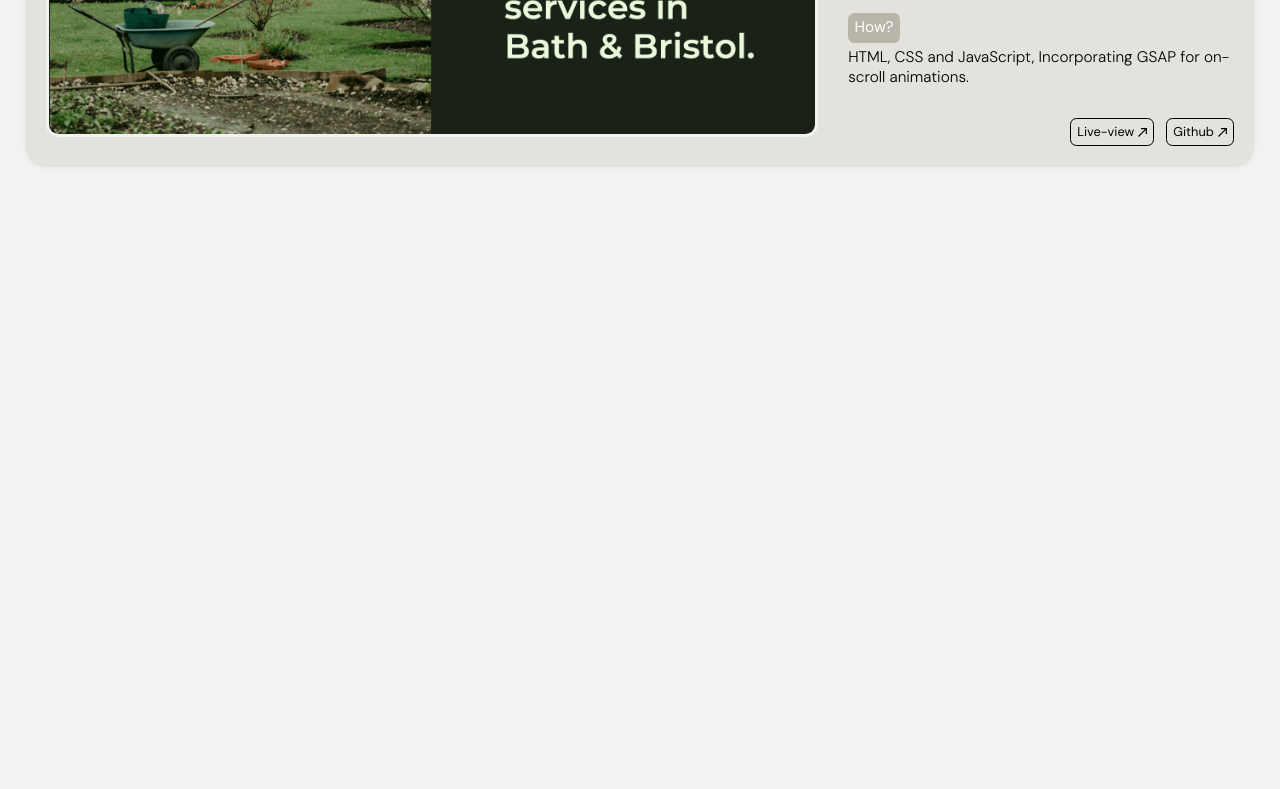
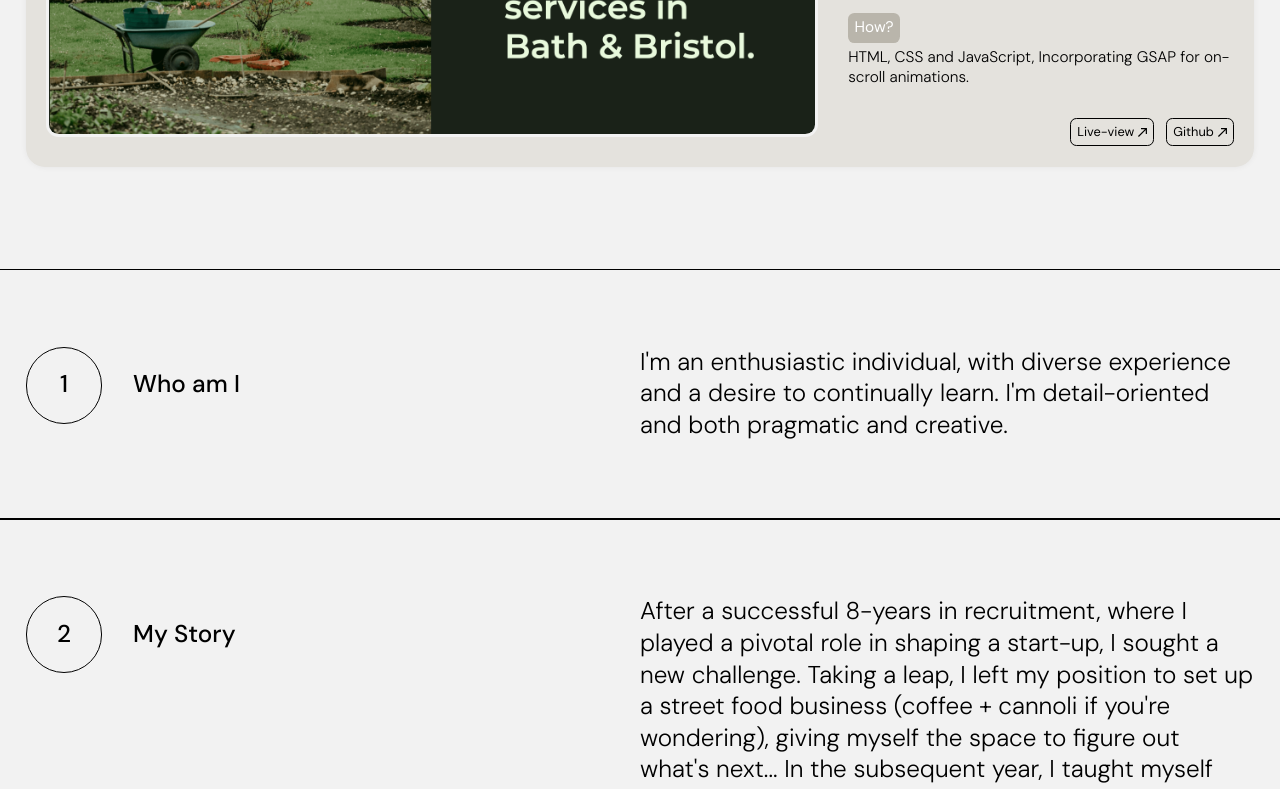
Before and after one commit to Benpeake/portfolio-2.0, a React (Create React App) app: page / in a window 1280 px wide. Shown: the part 2000-2789 px from the top of the page. Before the commit the page ends 2205 px from the top, so only its background shows below. Built offline with nearby package versions, Linux system fonts and the light colour scheme.

Commit message:
adding about me section

```diff
--- /dev/null
+++ b/src/components/about/about.css
@@ -0,0 +1,91 @@
+.about-section{
+    display: flex;
+    flex-direction: column;
+    justify-content: center;
+    align-items: center;
+    padding: 5vw 2vw;
+}
+
+/* section stuff... */
+
+.about-sub-section{
+    margin: -0.03vw 0;
+    padding: 6vw 2vw;
+    display: grid;
+    grid-template-columns: 1fr 1fr;
+    width: 100vw;
+    align-items: start;
+    border-top: solid var(--black) .1vw;
+    border-bottom: solid var(--black) .1vw;
+}
+
+.about-title{
+    display: flex;
+    justify-content: start;
+    align-items: center;
+    gap: 2.4vw;
+}
+
+.circle {
+    width: 6vw;
+    height: 6vw;
+    border-radius: 50%;
+    border: solid .1vw var(--black);
+    color: var(--black);
+    display: flex;
+    justify-content: center;
+    align-items: center;
+    font-size: 1.9vw;
+    font-weight: 500;
+  }
+
+  .about-copy{
+    font-weight: 300;
+    font-size: 1.9vw;
+
+  }
+
+  .body-link{
+    font-style: italic;
+  }
+  .body-link:hover{
+    color: var(--silver);
+  }
+
+
+  @media screen and (max-width: 1000px){
+    .about-section{
+        padding: 50px 20px;
+    }
+
+    /* section stuff... */
+
+    .about-sub-section{
+        margin: -0.6px 0;
+        padding: 60px 20px;
+        display: grid;
+        grid-template-columns: 1fr;
+        width: 100vw;
+        align-items: start;
+        border-top: solid var(--black) 1px;
+        border-bottom: solid var(--black) 1px;
+        gap: 30px;
+    }
+
+    .about-title{
+        gap: 24px;
+    }
+
+    .circle {
+        width: 60px;
+        height: 60px;
+        border-radius: 50%;
+        border: solid 1px var(--black);
+        font-size: 19px;
+      }
+
+      .about-copy{
+        font-size: 19px;
+
+      }
+  }
--- /dev/null
+++ b/src/components/about/index.js
@@ -0,0 +1,74 @@
+import "./about.css";
+
+function About() {
+  return (
+    <>
+      <section className="about-section">
+        <div className="about-sub-section">
+          <div className="about-title">
+            <div className="circle">1</div>
+            <h3>Who am I</h3>
+          </div>
+          <div className="about-copy">
+            <p>
+              I&apos;m an enthusiastic individual, with diverse experience and a
+              desire to continually learn. I&apos;m detail-oriented and both
+              pragmatic and creative.
+            </p>
+          </div>
+        </div>
+        <div className="about-sub-section">
+          <div className="about-title">
+            <div className="circle">2</div>
+            <h3>My Story</h3>
+          </div>
+          <div className="about-copy">
+            <p>
+              After a successful 8-years in recruitment, where I played a
+              pivotal role in shaping a start-up, I sought a new challenge.
+              Taking a leap, I left my position to set up a street food business
+              (coffee + cannoli if you&apos;re wondering), giving myself the
+              space to figure out what&apos;s next... In the subsequent year, I
+              taught myself graphic design, and gained professional experience
+              with {" "}
+              <a
+                className="body-link"
+                href="https://fiasco.design/"
+                target="_blank"
+                rel="noopener"
+              >
+                Fiasco Design
+              </a>
+              . This journey fuelled a passion for coding, leading me to
+              complete an intense full-stack bootcamp with <a
+                className="body-link"
+                href="https://io-academy.uk/"
+                target="_blank"
+                rel="noopener"
+              >
+                    iO-Academy
+                </a>.
+            </p>
+          </div>
+        </div>
+        <div className="about-sub-section">
+          <div className="about-title">
+            <div className="circle">3</div>
+            <h3>Interests</h3>
+          </div>
+          <div className="about-copy">
+            <p>
+              Passionate about digital experiences that are seamless, memorable
+              and useful! I&apos;m curios by the intersection of design and
+              front-end development, and enjoy the UI/UX aspects of building applications
+              ...that&apos;s not to say I don&apos;t get a kick out of building a
+              robust RESTful API!
+            </p>
+          </div>
+        </div>
+      </section>
+    </>
+  );
+}
+
+export default About;
--- a/src/components/nav/index.js
+++ b/src/components/nav/index.js
@@ -52,6 +52,9 @@ function Nav() {
             Work
           </NavLink>
           <NavLink className="navLink" to="/">
+            About
+          </NavLink>
+          <NavLink className="navLink" to="/">
             PixelPad
           </NavLink>
           <NavLink className="navLink" to="/">
--- a/src/components/work-section/project/index.js
+++ b/src/components/work-section/project/index.js
@@ -11,14 +11,14 @@ function Project({ img, title, what, why, how, liveLink, github, tech }) {
         y: 0,
         transition: {
           y: {
-            duration: 0.4,
+            duration: 0.8,
             ease: [0.83, 0, 0.17, 1],
-            delay: 0.4,
+            delay: 0,
           },
           opacity: {
-            duration: 0.4,
+            duration: 0.5,
             ease: [0.12, 0, 0.39, 0],
-            delay: 0.4,
+            delay: 0.2,
           },
         },
       }}
--- a/src/index.css
+++ b/src/index.css
@@ -85,11 +85,11 @@ h2{
 
 h3{
   font-size: 1.9vw;
-  font-weight: 600;
+  font-weight: 500;
 }
 
 .smaller{
-  font-size: 1.05vw;
+  font-size: 1.2vw;
   line-height: 1.3;
 }
 
@@ -131,7 +131,7 @@ h3{
   }
 
   .smaller{
-    font-size: 10px;
+    font-size: 12px;
   }
 }
 
--- a/src/pages/landing/index.js
+++ b/src/pages/landing/index.js
@@ -1,3 +1,4 @@
+import About from "../../components/about"
 import Bio from "../../components/bio"
 import WorkSection from "../../components/work-section"
 
@@ -7,6 +8,7 @@ function Landing () {
         <>
         <Bio />
         <WorkSection />
+        <About />
         </>
     )
 
```
